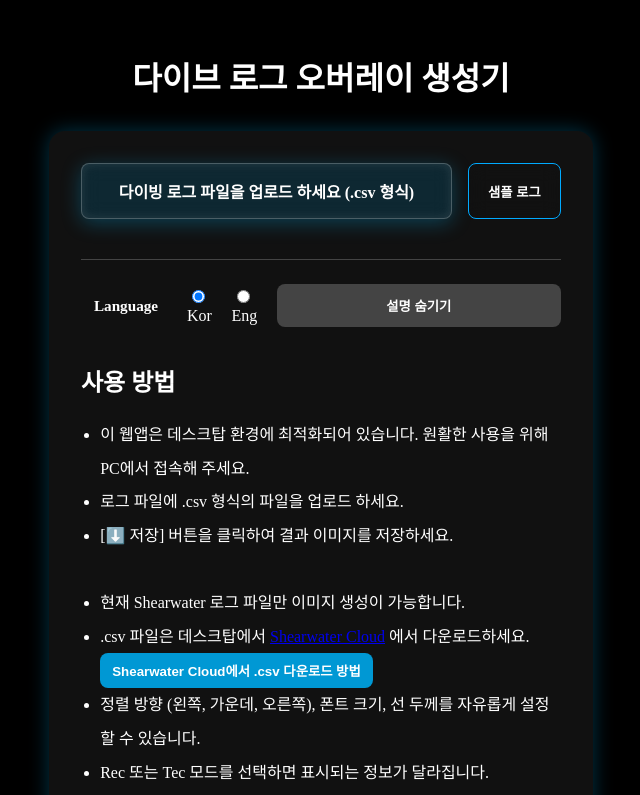
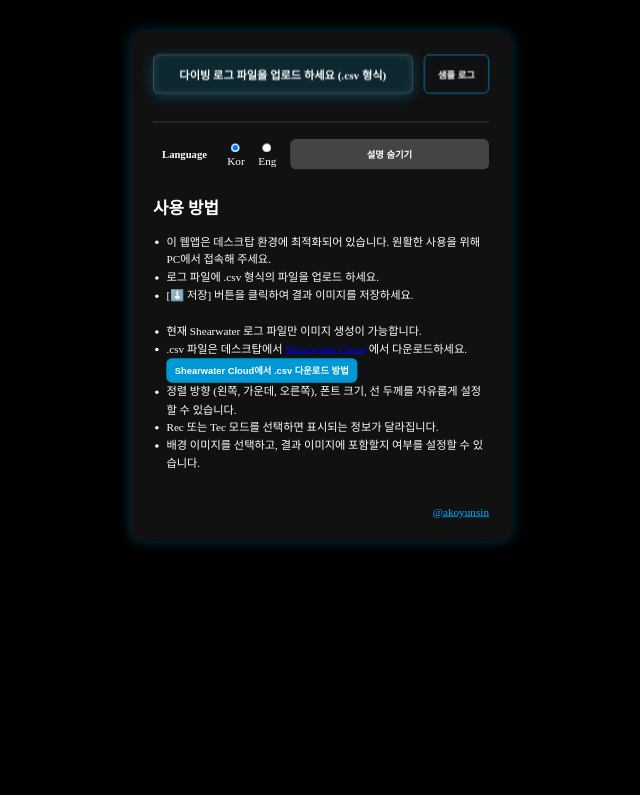
Before and after one commit to yun-sin/dive-overlay, a React (Create React App) app: page / in a window 1280 px wide. Shown: the top 795 px of the page, without its empty margins (319-959 px from the left). Built offline with nearby package versions, Linux system fonts and the light colour scheme.

Commit message:
모니터 사이즈에 따른 높이 조정

```diff
--- a/package.json
+++ b/package.json
@@ -3,6 +3,7 @@
   "version": "1.0.0",
   "private": true,
   "dependencies": {
+    "pako": "^2.1.0",
     "papaparse": "^5.4.1",
     "react": "^18.2.0",
     "react-dom": "^18.2.0",
--- a/src/App.jsx
+++ b/src/App.jsx
@@ -5,7 +5,7 @@ import About from "./pages/About";
 import Privacy from "./pages/Privacy";
 import Terms from "./pages/Terms";
 import Contact from "./pages/Contact";
-import NavBar from "./components/NavBar";  // ✅ 추가
+import NavBar from "./components/NavBar";
 
 export default function App() {
     return (
--- a/src/DiveOverlayUploader.jsx
+++ b/src/DiveOverlayUploader.jsx
@@ -256,7 +256,6 @@ export default function DiveOverlayUploader() {
 
   return (
     <div className="container">
-      <h1 className="title">{lang === "kr" ? "다이브 로그 오버레이 생성기" : "Dive Log Overlay Generator"}</h1>
       <div className="content-wrapper">
         <div className="panel">
           <form className="form">
@@ -470,8 +469,72 @@ export default function DiveOverlayUploader() {
                     : "You can upload a background image and choose whether to include it in the final image."}
                 </li>
               </ul>
+            </div>
+          )}
 
-              {showModal && (
+
+          {showInstructions && (
+            <div style={{ marginTop: "1rem", textAlign: "right" }}>
+              <a
+                href="https://www.instagram.com/akoyunsin/"
+                target="_blank"
+                rel="noopener noreferrer"
+                style={{ color: "#00aaff", textDecoration: "underline" }}
+              >
+                @akoyunsin
+              </a>
+            </div>
+          )}
+        </div>
+
+        {imageURL && (
+          <div className="result">
+            <h2 className="subtitle">{lang === "kr" ? "생성된 이미지" : "Generated Image"}</h2>
+            <img src={imageURL} alt="Dive Summary" className="result-image" />
+
+            <div className="share-buttons-horizontal" style={{ display: 'flex', justifyContent: 'center', alignItems: 'center', marginTop: '1.5rem', gap: '2rem' }}>
+              {[{
+                icon: '⬇️',
+                label: lang === 'kr' ? '저장' : 'Save',
+                onClick: null,
+                href: imageURL,
+                download: true
+              }, {
+                icon: '🖼️',
+                label: lang === 'kr' ? '이미지 복사' : 'Copy',
+                onClick: () => copyImageToClipboard(imageURL)
+              }].map((btn, idx) => (
+                <div key={idx} style={{
+                  textAlign: 'center',
+                  cursor: 'pointer',
+                  display: 'flex',
+                  flexDirection: 'column',
+                  alignItems: 'center'
+                }}
+                  onClick={btn.onClick}>
+                  <div style={{
+                    width: '60px',
+                    height: '60px',
+                    borderRadius: '50%',
+                    backgroundColor: '#333',
+                    display: 'flex',
+                    alignItems: 'center',
+                    justifyContent: 'center',
+                    fontSize: '1.5rem',
+                    marginBottom: '0.4rem'
+                  }}>
+                    {btn.icon}
+                  </div>
+                  <div style={{ fontSize: '0.85rem', color: 'white' }}>{btn.label}</div>
+                </div>
+              ))}
+            </div>
+          </div>
+        )}
+      </div>
+
+
+      {showModal && (
                 <div className="modal-backdrop" onClick={() => setShowModal(false)}>
                   <div className="modal-window" onClick={(e) => e.stopPropagation()}>
                     <h3>
@@ -538,71 +601,6 @@ export default function DiveOverlayUploader() {
                   </div>
                 </div>
               )}
-
-
-            </div>
-          )}
-
-
-          {showInstructions && (
-            <div style={{ marginTop: "3rem", textAlign: "right" }}>
-              <a
-                href="https://www.instagram.com/akoyunsin/"
-                target="_blank"
-                rel="noopener noreferrer"
-                style={{ color: "#00aaff", textDecoration: "underline" }}
-              >
-                @akoyunsin
-              </a>
-            </div>
-          )}
-        </div>
-
-        {imageURL && (
-          <div className="result">
-            <h2 className="subtitle">{lang === "kr" ? "생성된 이미지" : "Generated Image"}</h2>
-            <img src={imageURL} alt="Dive Summary" className="result-image" />
-
-            <div className="share-buttons-horizontal" style={{ display: 'flex', justifyContent: 'center', alignItems: 'center', marginTop: '1.5rem', gap: '2rem' }}>
-              {[{
-                icon: '⬇️',
-                label: lang === 'kr' ? '저장' : 'Save',
-                onClick: null,
-                href: imageURL,
-                download: true
-              }, {
-                icon: '🖼️',
-                label: lang === 'kr' ? '이미지 복사' : 'Copy',
-                onClick: () => copyImageToClipboard(imageURL)
-              }].map((btn, idx) => (
-                <div key={idx} style={{
-                  textAlign: 'center',
-                  cursor: 'pointer',
-                  display: 'flex',
-                  flexDirection: 'column',
-                  alignItems: 'center'
-                }}
-                  onClick={btn.onClick}>
-                  <div style={{
-                    width: '60px',
-                    height: '60px',
-                    borderRadius: '50%',
-                    backgroundColor: '#333',
-                    display: 'flex',
-                    alignItems: 'center',
-                    justifyContent: 'center',
-                    fontSize: '1.5rem',
-                    marginBottom: '0.4rem'
-                  }}>
-                    {btn.icon}
-                  </div>
-                  <div style={{ fontSize: '0.85rem', color: 'white' }}>{btn.label}</div>
-                </div>
-              ))}
-            </div>
-          </div>
-        )}
-      </div>
     </div>
   );
 }
--- a/src/index.css
+++ b/src/index.css
@@ -2,7 +2,7 @@
 body, html {
   margin: 0;
   padding: 0;
-  background-color: black;
+  background-color: black
 }
 
 .container {
@@ -15,6 +15,8 @@ body, html {
   min-height: 100vh;
   box-sizing: border-box;
 }
+
+
 
 .title {
   font-size: clamp(1.4rem, 4vw, 2rem);  /* 반응형 폰트 크기 */
@@ -36,6 +38,28 @@ body, html {
   width: 100%;
   max-width: 1200px;
 }
+
+@media (max-height: 1080px) {
+  .content-wrapper {
+    transform: scale(0.85);
+    transform-origin: top center;
+  }
+}
+@media (max-height: 900px) {
+  .content-wrapper {
+    transform: scale(0.80);
+    transform-origin: top center;
+  }
+}
+
+@media (max-height: 830px) {
+  .content-wrapper {
+    transform: scale(0.70);
+    transform-origin: top center;
+  }
+}
+
+
 
 .panel {
   background-color: #111;
@@ -100,6 +124,7 @@ input[type="number"] {
   text-align: center;
 }
 
+
 .result-image {
   max-width: 100%;
   border: 1px solid #444;
@@ -162,7 +187,7 @@ input[type="number"] {
 
 .instructions ul {
   padding-left: 1.2rem;
-  line-height: 2.1;
+  line-height: 1.6;
 }
 
 .custom-file-upload {
@@ -263,19 +288,6 @@ input[type="number"] {
 
 /* 중앙 모달 창 */
 .modal-window {
-  background: white;
-  padding: 24px;
-  width: 90%;
-  max-width: 500px;
-  max-height: 90vh;
-  overflow-y: auto;
-  border-radius: 12px;
-  box-shadow: 0 8px 20px rgba(0, 0, 0, 0.4);
-  position: relative;
-  z-index: 1000;
-}
-
-.modal-window {
   background: #1c1c1c;
   color: white;
   padding: 24px;
@@ -285,8 +297,9 @@ input[type="number"] {
   overflow-y: auto;
   border-radius: 12px;
   box-shadow: 0 8px 20px rgba(0, 0, 0, 0.4);
-  position: relative;
-  z-index: 1000;
+    position: fixed;
+  z-index: 9999;
+  transform: none !important;  /* main-wrapper의 scale 무시 */
 
   /* 스크롤바 커스터마이징 (Webkit 기반 브라우저용) */
   scrollbar-width: thin;
```
Also changed, not shown: 1 other file (tests, documents, lock files or other folders).
